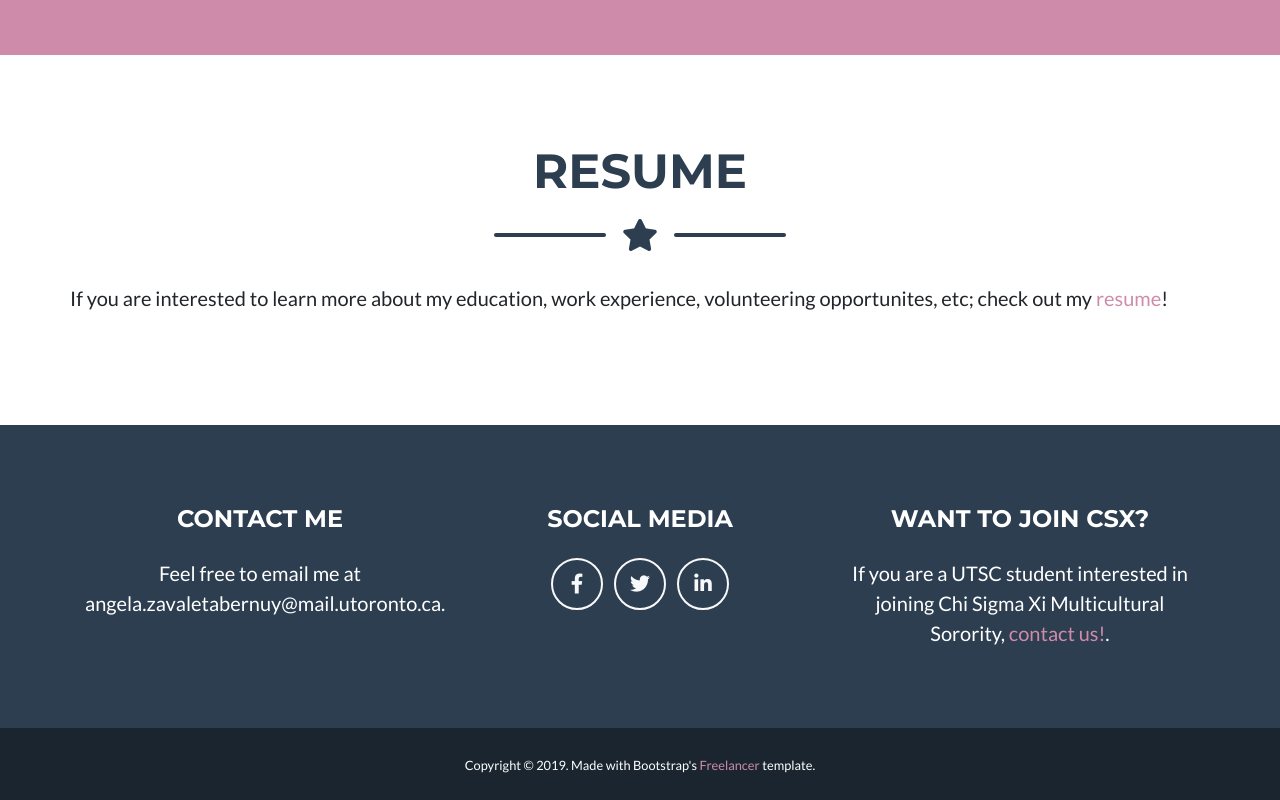
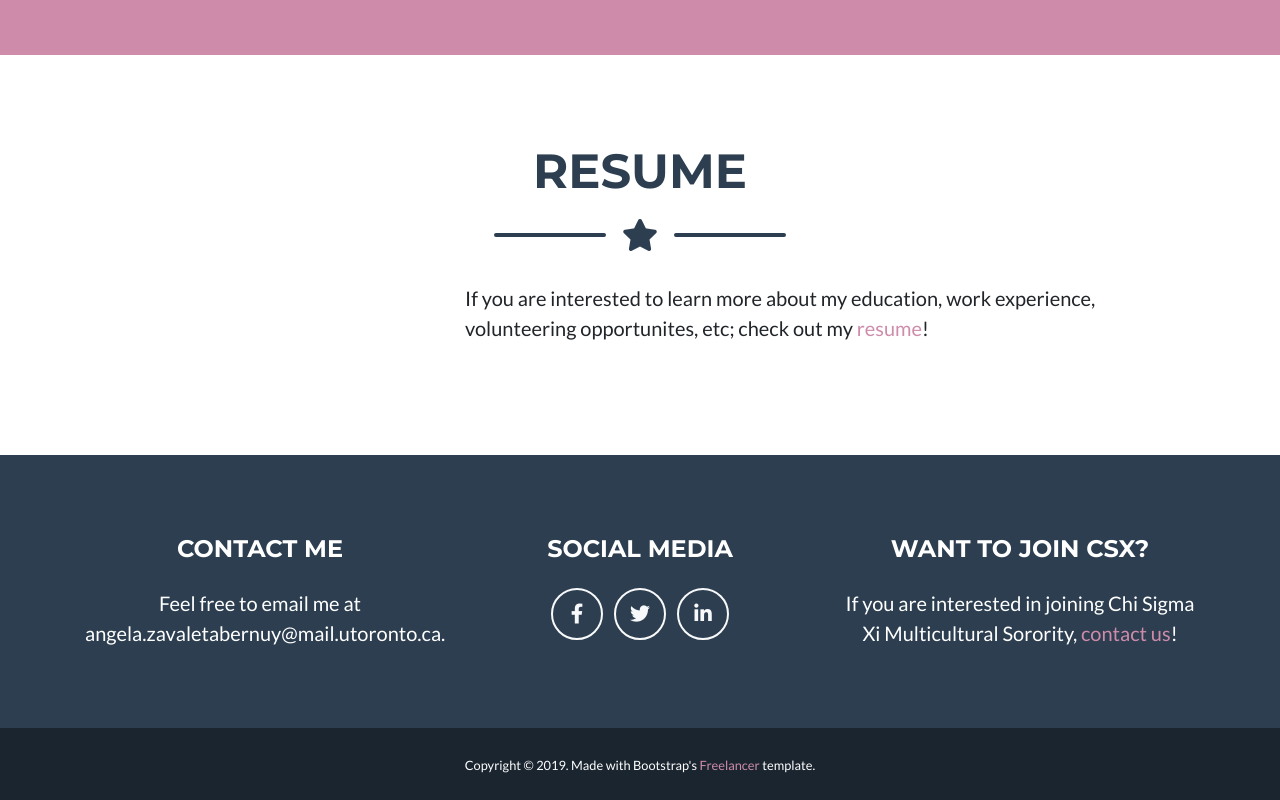
Before and after one commit to angelazb/angelazb.github.io, a website with bundled scripts: page index.html in a window 1280 px wide. Shown: the part 2137-2937 px from the top of the page. Built offline with nearby package versions, Linux system fonts and the light colour scheme.

Commit message:
Update resumer and footer

```diff
--- a/index.html
+++ b/index.html
@@ -227,7 +227,9 @@
 
       <!-- Resume Section Content -->
       <div class="row">
-        <p class="lead">If you are interested to learn more about my education, work experience, volunteering opportunites, etc; check out my <a href="#">resume</a>!</p>
+        <div class="col-lg-8 ml-auto">
+          <p class="lead">If you are interested to learn more about my education, work experience, volunteering opportunites, etc; check out my <a href="#">resume</a>!</p>
+        </div>
       </div>
 
 
@@ -308,8 +310,8 @@
         <!-- Footer About Text -->
         <div class="col-lg-4">
           <h4 class="text-uppercase mb-4">Want to join CSX?</h4>
-          <p class="lead mb-0">If you are a UTSC student interested in joining Chi Sigma Xi Multicultural Sorority,
-            <a href="https://www.facebook.com/ChiSigmaXi/">contact us!</a>.</p>
+          <p class="lead mb-0">If you are interested in joining Chi Sigma Xi Multicultural Sorority,
+            <a href="https://www.facebook.com/ChiSigmaXi/">contact us</a>!</p>
         </div>
 
       </div>
```
